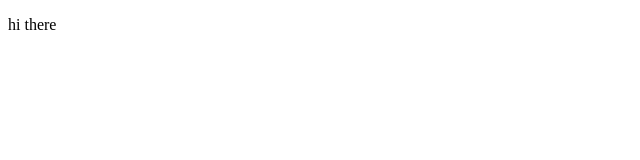
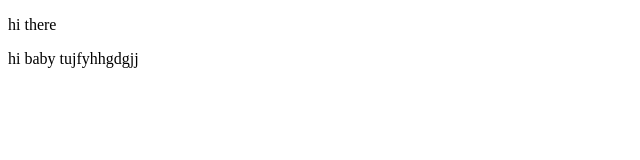
Before and after one commit to RaheleAh77/test-project, a plain HTML site: page index.html in a window 1280 px wide. Shown: the whole page, without its empty margins (0-640 px from the left). Drawn offline with Linux system fonts and the light colour scheme.

Commit message:
add new p tag

```diff
--- a/index.html
+++ b/index.html
@@ -7,5 +7,6 @@
 </head>
 <body>
     <p>hi there</p>
+    <p>hi baby tujfyhhgdgjj</p>
 </body>
 </html>
```
